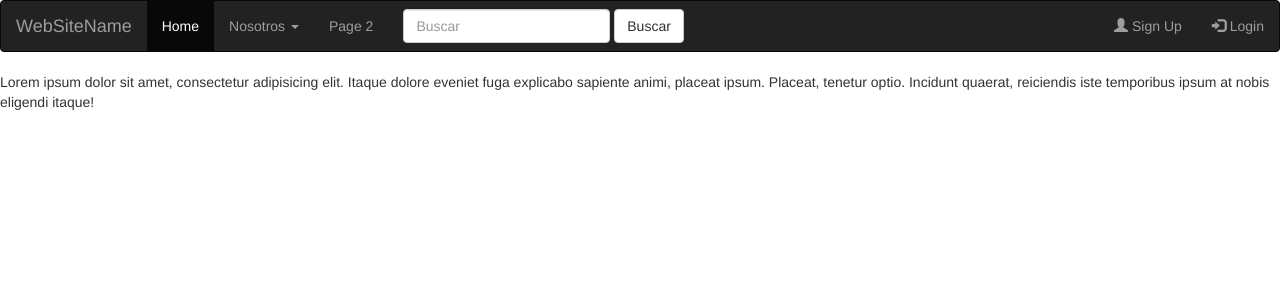
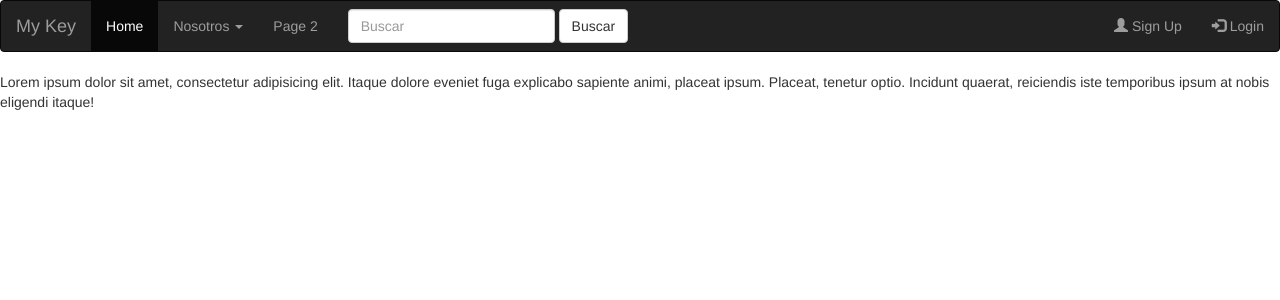
Before and after one commit to JoseADiazS/mykey, a PHP site: page /index.php in a window 1280 px wide. Shown: the top 300 px of the page. Run offline with PHP 8.4, Linux system fonts and the light colour scheme.

Commit message:
cambio nombre

```diff
--- a/header.php
+++ b/header.php
@@ -13,7 +13,7 @@
 <nav class="navbar navbar-inverse">
   <div class="container-fluid">
     <div class="navbar-header">
-      <a class="navbar-brand" href="#">WebSiteName</a>
+      <a class="navbar-brand" href="#">My Key</a>
     </div>
     <ul class="nav navbar-nav">
       <li class="active"><a href="index.php">Home</a></li>
```
